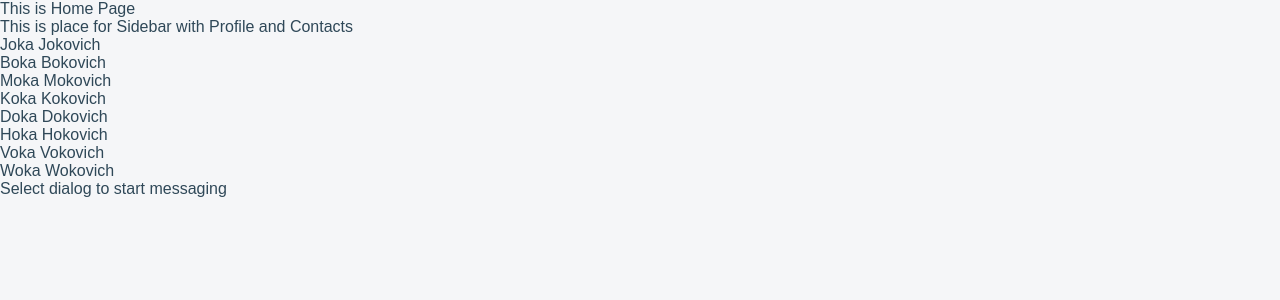
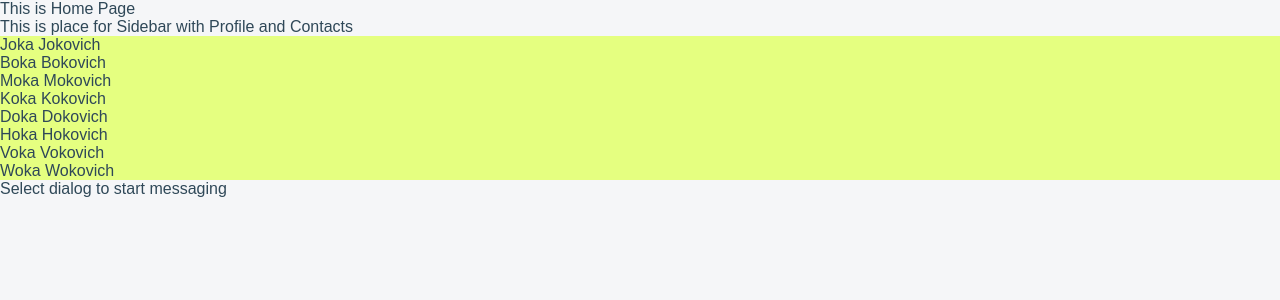
Before and after one commit to flowfordan/react-chat, a React (Create React App) app: page / in a window 1280 px wide. Shown: the top 300 px of the page. Built offline with nearby package versions, Linux system fonts and the light colour scheme.

Commit message:
styles example

```diff
--- a/src/components/ContactsList/ContactsList.js
+++ b/src/components/ContactsList/ContactsList.js
@@ -1,4 +1,6 @@
 import React from "react";
+import s from './ContactsList.module.css'
+
 
 const ContactsList = () => {
 
@@ -21,7 +23,7 @@ const ContactsList = () => {
 
     return(
         <>
-            <ul>
+            <ul className={s.list}>
                 {contactList}
             </ul>
         </>
--- a/src/components/ContactsList/ContactsList.module.css
+++ b/src/components/ContactsList/ContactsList.module.css
@@ -0,0 +1,3 @@
+.list {
+    background-color: var(--primary)
+}
```
